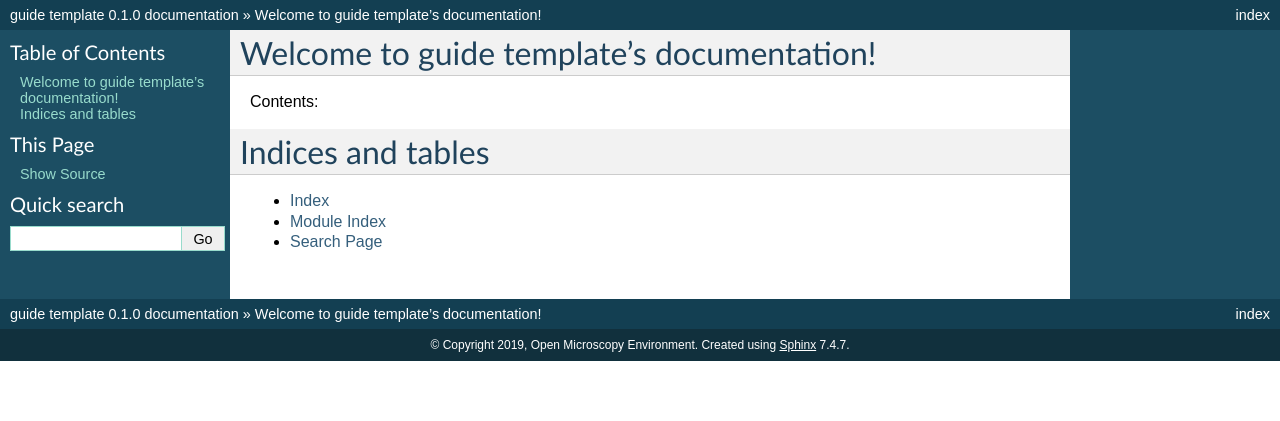
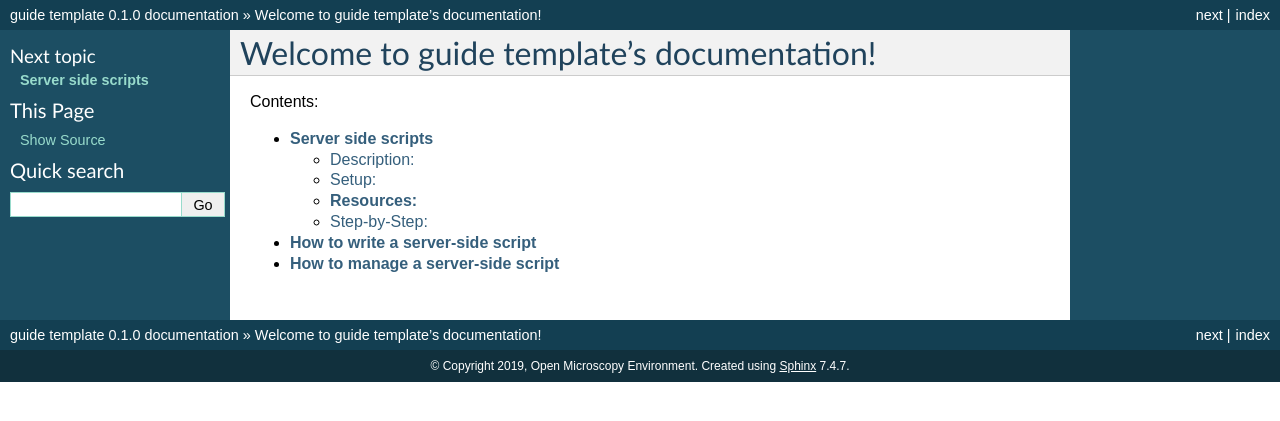
Before and after one commit to ome/omero-guide-scripts, a Sphinx documentation site: the page built from docs/index.rst, in a window 1280 px wide. Shown: the top 421 px of the page. Built offline with Sphinx 7.4.7, drawn with Linux system fonts in a browser that asks for light colours; some of the changed lines change nothing that is shown.

Commit message:
Add walkthrough for server-side scripts

```diff
--- a/docs/index.rst
+++ b/docs/index.rst
@@ -6,11 +6,4 @@ Contents:
 .. toctree::
    :maxdepth: 2
 
-
-
-Indices and tables
-==================
-
-* :ref:`genindex`
-* :ref:`modindex`
-* :ref:`search`
+   scripts
--- /dev/null
+++ b/docs/scripts.rst
@@ -0,0 +1,174 @@
+**Server side scripts**
+=======================
+
+The server-side python scripts on OMERO give an opportunity to run the analysis close to the data.
+
+Description:
+------------
+
+The server-side python scripts on OMERO can be accessed via both the OMERO.web and OMERO.insight user interfaces. The scripts are typically uploaded by an administrator or a restricted administrator of the OMERO.server and can be run by any user on the server.
+
+First, two examples are presented showing the experience from the user interface of OMERO.web (Batch ROI export and Kymograph).
+
+Second, the process of writing, uploading and editing of OMERO script is explored
+
+Setup:
+------
+
+No specific setup needed.
+
+**Resources:**
+--------------
+
+-  Images for the Batch ROI Export.py script see \ https://downloads.openmicroscopy.org/images/DV/siRNAi-HeLa/
+
+-  Images for Kymograph script were downloaded from \ http://jcb.rupress.org/content/194/2/187\ .(Bowen et. al. Journal of Cell Biology 194 (2): 187).
+
+-  The simple example script is available on \ https://raw.githubusercontent.com/ome/training-scripts/master/practical/python/server/hello_world.py
+
+Step-by-Step:
+-------------
+
+1.  We will now analyse the ROIs created in OMERO.iviewer using a server-side script.
+
+2.  Go to the siRNA-HeLa Dataset and open several images whose name start with VRAQ… in OMERO.iviewer.
+
+3.  We want to measure the distance between Centromeres, stained with ACA in the 4th Channel. Turn on ONLY the 4th channel and open the ROIs tab to on the right-hand pane.
+
+4.  Draw several lines between the centromeres as indicated on the screenshot below. \ |image1a|
+
+5.  Try to identify centromere pairs:
+
+    a. Select the Line tool and draw a line between the centres of the centromeres.
+
+    b. In the ROIs table, in the Comments column, click the 3 dots in the column header and choose to Show Area/Length.
+
+6.  Do the same now on several of the Images whose names start with IN..., which are in the Metaphase state.
+
+7.  Select Dataset siRNA-HeLa.
+
+8.  Click the Script button in the top-right of the page \ |image2a|\ .
+
+9.  Select export_scripts > Batch_ROI_Export…
+
+10. In the dialog that pops up, click on View Script to view the Python code.
+
+11. Search for “\ idr\ ” to find the code block that selects the filter_channel based on Dataset and Channel names.
+
+12. Scroll to the bottom of the script to see where the input parameters are defined, such as Data_Type and IDs. Note how these appear in the script dialog and are auto-populated with the currently-selected Datasets or Images.
+
+..
+
+   |image3a|
+
+13. The script will process all the Images in the selected Dataset and data can be exported as CSV file, with one table row per Shape/Channel.
+
+14. Click Run Script.
+
+15. The status of the processing is displayed in the Activities dialog |image4a|\ .
+
+16. When the script has completed, it will show in the Activities dialog and allow you to download the CSV file. Download this and open it, e.g. in Excel, to see the output data for all the shapes.
+
+We will now use another server-side script for creating a Kymograph from an Image in OMERO. The Image we will use for the Kymograph demonstration has been published in a study investigating protein migration along microtubules \ http://jcb.rupress.org/content/194/2/187\ .(Bowen et. al.
+Journal of Cell Biology 194 (2): 187).
+
+1. Go to the Dataset Kymograph.
+
+2. Select the Image inside the Dataset.
+
+3. Double-click to open the Image in OMERO.iviewer and draw one or more lines along microtubules which seems to have the most persistent trafficking of objects along them.
+
+4. Save the line(s).
+
+5. Go back to the webclient. Click the Script button in the top-right of the page\ |image2a|\ .
+
+..
+
+   |image5a|
+
+6.  Select workshop_scripts > Kymograph...
+
+7.  The script will create a new image (=Kymograph) where the pixels under the line region you have drawn previously will be collated into this image timepoint by timepoint. The row of pixels from the first timepoint will be on the top of the new Kymograph Image.
+
+8.  Note: the direction in which you have drawn the line ROI on the original image matters with respect to the orientation of the stripes composing the Kymograph image. The start of the original line is on the left of the Kymograph Image, the end on the right.
+
+9.  Open the new Kymograph image in OMERO.iviewer.
+
+10. Find some tracks (typically red stripes going under angles across the image, see screenshot below).
+
+..
+
+   |image6a|\ |image7a|
+
+11. Draw some lines over these tracks and save them.
+
+12. Go back to the webclient, select the Kymograph Image and select the script analysis > Kymograph analysis...
+
+13. Run this script. The Kymograph analysis script will produce a CSV file attachment on the Kymograph Image.
+
+14. Open the CSV in Excel for example and verify the speeds of the observed particles in the original image.
+
+**How to write a server-side script**
+=====================================
+
+The server side script follows some simple steps so that a simple UI can be generated automatically.
+
+In this section we will show how to write a simple script and upload it to the OMERO.server: The user will specify a Dataset and the script will be uploaded by the OMERO.server administrator (or administrator with restricted privileges) to the OMERO.server. If the script is uploaded as “official”, it can be run by all users on the OMERO.server after upload. The script demonstrated here is very simple, it just loads the images contained in a dataset.
+
+See \ https://raw.githubusercontent.com/ome/training-scripts/master/practical/python/server/hello_world.py
+
+1. Click on the link above and copy and paste the script into a text editor of your choice.
+
+2. Study the composition of the script - the script is taking a Dataset ID and produces an output of all the images contained in that dataset. This is of course just a springboard for further work with the images in a more advanced script.
+
+3. (demo only) The script can be immediately uploaded to the OMERO.server in this present state, using
+
+   a. OMERO.insight, the sixth icon from the left, top-left of the UI |image8a|\  (Note that only admins and restricted admins will see this icon in OMERO.insight).
+
+   b. Command line interface (CLI0 using the command.
+
+   ::
+
+         $ bin/omero script upload test-script1.py --official
+
+4. After the demonstrator uploaded the script, you can
+
+   c. Go to OMERO.web and select any dataset in the left-hand tree
+
+   d. Above the central pane, find the “cogs” icon with scripts
+
+   e. Find the newly uploaded script.
+
+   f. Click on the menu item, the script dialog will be already pre-populated with the ID of the selected Dataset.
+
+   g. Click Run.
+
+**How to manage a server-side script**
+======================================
+
+Please refer to \ `https://docs.openmicroscopy.org/omero/5.4.10/developers/scripts/user-guide.html <https://docs.openmicroscopy.org/omero/5.4.10/developers/scripts/user-guide.html#omero-scripts-user-guide>`__\  for how to write other simple scripts, execute, edit and delete them.
+
+.. |image1a| image:: images/scripts1.png
+   :width: 5.9975in
+   :height: 3.64063in
+.. |image2a| image:: images/scripts2.png
+   :width: 0.36621in
+   :height: 0.27231in
+.. |image3a| image:: images/scripts3.png
+   :width: 3.83333in
+   :height: 5.04167in
+.. |image4a| image:: images/scripts4.png
+   :width: 0.25391in
+   :height: 0.20833in
+.. |image5a| image:: images/scripts5.png
+   :width: 3.59896in
+   :height: 4.16075in
+.. |image6a| image:: images/scripts6.png
+   :width: 1.58333in
+   :height: 2.84896in
+.. |image7a| image:: images/scripts7.png
+   :width: 1.53646in
+   :height: 2.83333in
+.. |image8a| image:: images/scripts8.png
+   :width: 0.32292in
+   :height: 0.33333in
```
Also changed, not shown: docs/images/scripts1.png (added), docs/images/scripts2.png (added), docs/images/scripts3.png (added), docs/images/scripts4.png (added), docs/images/scripts5.png (added), docs/images/scripts6.png (added), docs/images/scripts7.png (added), docs/images/scripts8.png (added).
